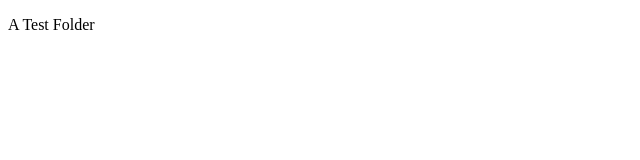
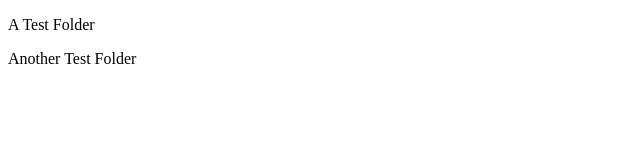
Before and after one commit to chrismadufor/lizzy-test, a plain HTML site: page index.html in a window 1280 px wide. Shown: the whole page, without its empty margins (0-640 px from the left). Drawn offline with Linux system fonts and the light colour scheme.

Commit message:
second commit

```diff
--- a/index.html
+++ b/index.html
@@ -8,5 +8,6 @@
 </head>
 <body>
     <p>A Test Folder</p>
+    <p>Another Test Folder</p>
 </body>
 </html>
```
Also changed, not shown: styles.css (added).
